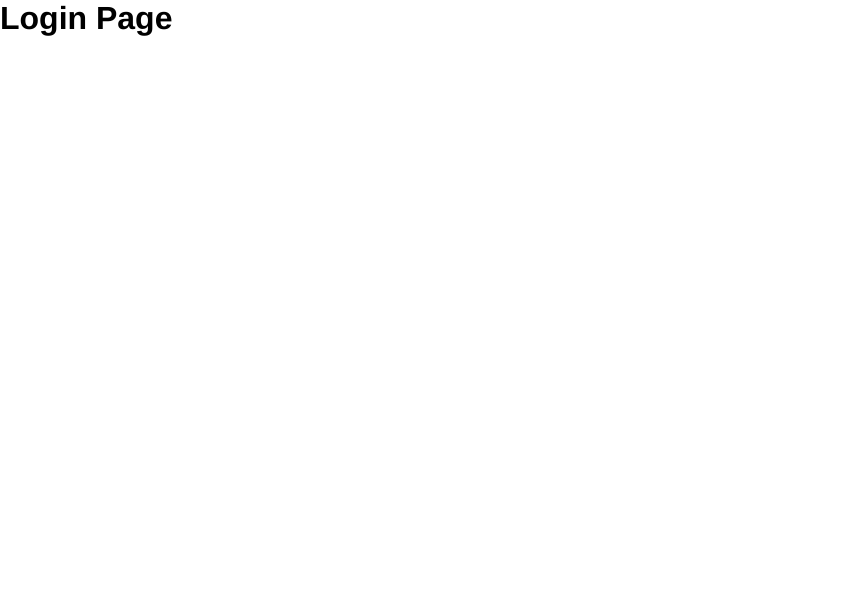
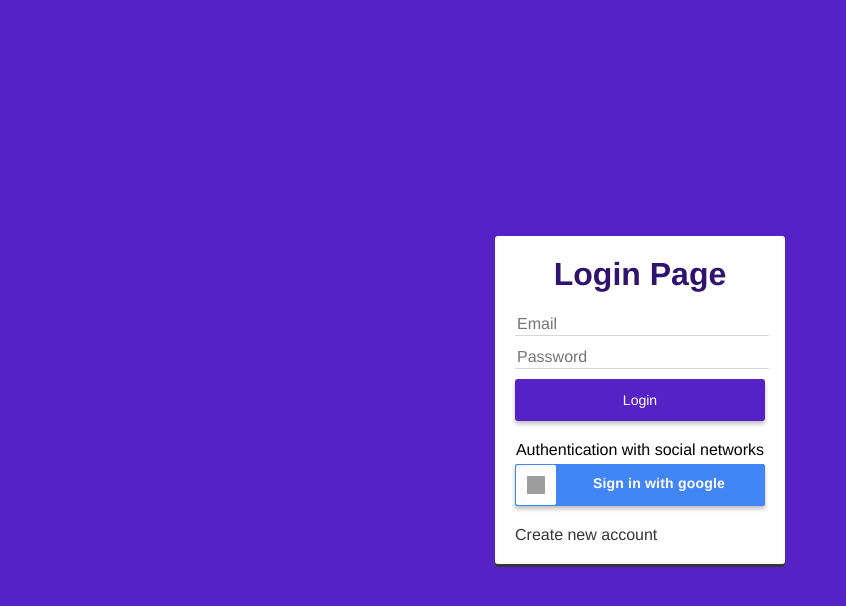
Before and after one commit to jcarlosj/React-JournalApp-FH, a React (Create React App) app: page /auth/login in a window 1280 px wide. Shown: the top 606 px of the page, without its empty margins (0-846 px from the left). Built offline with nearby package versions, Linux system fonts and the light colour scheme; grey boxes are pictures that could not be loaded.

Commit message:
[+] Sass: auth, buttons Partials - Estilos Pagina Login

```diff
--- a/src/components/auth/LoginPage.js
+++ b/src/components/auth/LoginPage.js
@@ -1,9 +1,54 @@
 import React from 'react';
+import { Link } from 'react-router-dom';
 
 export const LoginPage = () => {
     return (
-        <div>
-            <h1>Login Page</h1>
-        </div>
+        <>
+            <h1 className="auth__title">Login Page</h1>
+            <form>
+                <input
+                    type="text"
+                    placeholder="Email"
+                    name="email"
+                    className="auth__input"
+                />
+                <input
+                    type="password"
+                    placeholder="Password"
+                    name="password"
+                    className="auth__input"
+                />
+                <button
+                    type="button"
+                    className="btn btn-primary btn-block"
+                    //disabled={ true }
+                >
+                    Login
+                </button>
+
+                <div className="auth__social-networks">
+                    <p>Authentication with social networks</p>
+
+                    <div
+                        className="google-btn"
+                    >
+                        <div className="google-icon-wrapper">
+                            <img className="google-icon" src="https://upload.wikimedia.org/wikipedia/commons/5/53/Google_%22G%22_Logo.svg" alt="google button" />
+                        </div>
+                        <p className="btn-text">
+                            <b>Sign in with google</b>
+                        </p>
+                    </div>
+                </div>
+
+                <Link
+                    to="/auth/register"
+                    className="link"
+                >
+                    Create new account
+                </Link>
+
+            </form>
+        </>
     )
 }
--- a/src/routers/AuthRouter.js
+++ b/src/routers/AuthRouter.js
@@ -12,7 +12,9 @@ import { RegisterPage } from '../components/auth/RegisterPage';
 
 export const AuthRouter = () => {
     return (
-        <div>
+        <div className="auth__main">
+
+            <div className="auth__container">
 
                 {/* A <Switch> looks through its children <Route>s and
                     renders the first one that matches the current URL. */}
@@ -32,5 +34,6 @@ export const AuthRouter = () => {
 
                 </Switch>
             </div>
+        </div>
     )
 }
--- a/src/styles/base/_settings.scss
+++ b/src/styles/base/_settings.scss
@@ -2,3 +2,7 @@
 $primary: #5622C5;
 $dark-gray: #363636;
 $light-gray: #D8D8D8;
+
+$white: #fff;
+$google-blue: #4285f4;
+$button-active-blue: #1669f2;
--- /dev/null
+++ b/src/styles/components/_auth.scss
@@ -0,0 +1,60 @@
+.auth__main {
+    align-items: center;
+    background-color: $primary;
+    display: flex;
+    justify-content: center;
+    margin: 0;
+    height: 100vh;
+    width: 100vw;
+}
+
+.auth__container {
+    background-color: #fff;
+    border-radius: 3px;
+    box-shadow: 0 3px $dark-gray;
+    padding: 20px;
+    width: 250px;
+}
+
+.auth__title {
+    color: darken( $color: $primary, $amount: 20 );
+    margin-bottom: 20px;
+    text-align: center;
+}
+
+.auth__input {
+    border: 0;
+    border-bottom: 1px solid $light-gray;
+    color: $dark-gray;
+    font-size: 16px;
+    margin-bottom: 10px;
+    height: 20px;
+    width: 100%;
+
+    transition: border-bottom .3s ease;
+
+    &:focus {
+        border-bottom: 1px solid $primary;
+        outline: none;
+    }
+}
+
+.auth__social-networks {
+    align-items: center;
+    display: flex;
+    justify-content: center;
+    flex-direction: column;
+    padding-bottom: 20px;
+    padding-top: 20px;
+    width: 100%;
+}
+
+.auth__alert-error {
+    background-color: red;
+    border-radius: 3px;
+    color: white;
+    display: flex;
+    justify-content: center;
+    margin-bottom: 10px;
+    padding: 5px;
+}
--- /dev/null
+++ b/src/styles/components/_buttons.scss
@@ -0,0 +1,72 @@
+.btn {
+    background-color: transparent;
+    border: none;
+    color: white;
+    cursor: pointer;
+    font-size: 14px;
+    height: 42px;
+    padding: 7px 10px;
+
+    &:focus {
+        outline: none;
+    }
+}
+
+.btn-primary {
+    background-color: $primary;
+    border-radius: 3px;
+    box-shadow: 0 3px 4px 0 rgba(0, 0, 0, 0.25);
+
+    &:disabled {
+        background-color: lighten( $color: $primary, $amount: 25 );
+    }
+    &:hover {
+        background-color: darken($color: $primary, $amount: 15 );
+    }
+}
+
+.btn-block {
+    width: 100%;
+}
+
+.google-btn {
+    cursor: pointer;
+    margin-top: 5px;
+    width: 100%;
+    height: 42px;
+    background-color: $google-blue;
+    border-radius: 2px;
+    box-shadow: 0 3px 4px 0 rgba(0, 0, 0, 0.25);
+
+    transition: box-shadow .3s ease;
+
+    .google-icon-wrapper {
+        position: absolute;
+        margin-top: 1px;
+        margin-left: 1px;
+        width: 40px;
+        height: 40px;
+        border-radius: 2px;
+        background-color: $white;
+    }
+    .google-icon {
+        position: absolute;
+        margin-top: 11px;
+        margin-left: 11px;
+        width: 18px;
+        height: 18px;
+    }
+    .btn-text {
+        float: right;
+        margin: 11px 40px 0 0;
+        color: $white;
+        font-size: 14px;
+        letter-spacing: 0.2px;
+    }
+    &:hover {
+        box-shadow: 0 0 6px $google-blue;
+    }
+    &:active {
+        background: $button-active-blue;
+    }
+}
--- /dev/null
+++ b/src/styles/components/_links.scss
@@ -0,0 +1,8 @@
+.link {
+    color: $dark-gray;
+    text-decoration: none;
+
+    &:hover {
+        text-decoration: underline;
+    }
+}
--- a/src/styles/master.scss
+++ b/src/styles/master.scss
@@ -3,3 +3,6 @@
 @import './base/base';
 
 //  Components
+@import './components/auth';
+@import './components/buttons';
+@import './components/links';
```
Also changed, not shown: 1 other file (tests, documents, lock files or other folders). Lines whose indentation alone changed are shown as unchanged.
